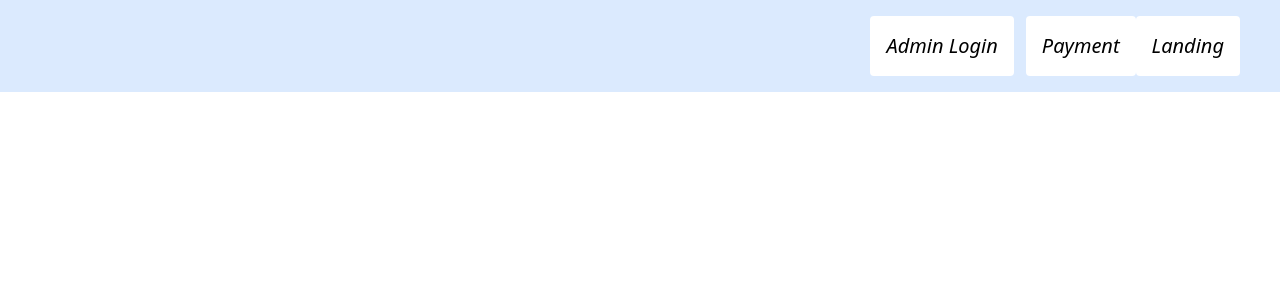
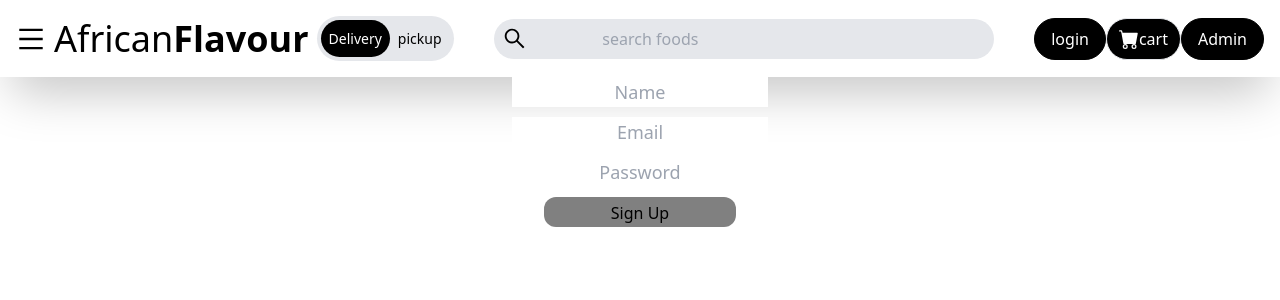
Before and after one commit to tsopsericado/food-buy-app, a React (Create React App) app: page /register in a window 1280 px wide. Shown: the top 300 px of the page. Built offline with nearby package versions, Linux system fonts and the light colour scheme; a web font is replaced by a local one.

Commit message:
some changes made

```diff
--- a/src/App.js
+++ b/src/App.js
@@ -11,6 +11,8 @@ import Admins from "./pages/Admins";
 import Checkout from "./pages/Checkout";
 import { Cartcontext } from "./context/Context";
 import Cart from "./pages/cart/Cart";
+import SigninSignup from "./components/organism/SignInSignup/SigninSignup";
+import Navbar from "./components/Navbar";
 
 const App = () => {
   const [formData, setFormData] = useState();
@@ -18,19 +20,14 @@ const App = () => {
   return (
     <Cartcontext.Provider value={{ formData, setFormData }}>
       <div className="">
+        <Navbar />
+
         {/* <Router> */}
-        <div>
+        {/* <div>
           <ul className="bg-blue-100 flex-row-reverse px-10 py-4 flex space-x-3">
             <li className="py-4 px-4 text-xl italic bg-white rounded">
               <a href="/">Landing</a>
             </li>
-            {/* <li className="py-4 px-4 text-xl italic">
-                <a href="/fooddetails/id">FoodDetails</a>
-              </li>
-              <li className="py-4 px-4 text-xl italic">
-                <a href="/userinfos">UserInfos</a>
-              </li> */}
-
             <li className="py-4 px-4 text-xl italic bg-white rounded">
               <a href="/payment">Payment</a>
             </li>
@@ -38,13 +35,15 @@ const App = () => {
               <a href="/adminlogin">Admin Login</a>
             </li>
           </ul>
-        </div>
+        </div> */}
         <Routes>
-          <Route index element={<Landing />} />
+          {/* <Route index element={<HomePage />} /> */}
+          <Route path="/" element={<Landing />} />
           <Route path="/fooddetails/:id" element={<FoodDetails />} />
           <Route path="/userinfos" element={<UserInfos />} />
           <Route path="/cart" element={<Cart />} />
           <Route path="/payment" element={<Payment />} />
+          <Route path="/register" element={<SigninSignup />} />
           {/* <Route path="/paypal" element={<Paypal />} /> */}
           <Route path="/adminlogin" element={<AdminLogin />} />
           <Route path="/admins" element={<Admins />} />
--- a/src/components/Food.jsx
+++ b/src/components/Food.jsx
@@ -43,7 +43,7 @@ function Food() {
   return (
     <div className="max-w-[1640px] m-auto px-4 py-12">
       <h1 className="text-orange-600 font-bold text-4xl text-center">
-        Top Rated Foods
+        Top Menu
       </h1>
 
       {/* {Filter Row} */}
@@ -103,11 +103,11 @@ function Food() {
                 <p>
                   Price:
                   <span className="bg-orange-500 text-white p-1 rounded-full">
-                    {item.price}
+                    Fcfa. {item.price}
                   </span>
                 </p>
                 <button
-                  type="button"
+                  // type="button"
                   onClick={() => dispatch({ type: "ADD", payload: item })}
                   // onClick={() => navigate(`/fooddetails/${item.id}`)}
                   className="bg-blue-300 text-white px-2 p-1 rounded-full"
--- a/src/components/Hero.jsx
+++ b/src/components/Hero.jsx
@@ -1,4 +1,4 @@
-import React from 'react'
+import React from "react";
 
 function Hero() {
   return (
@@ -23,4 +23,4 @@ function Hero() {
   );
 }
 
-export default Hero
+export default Hero;
--- a/src/components/Navbar.jsx
+++ b/src/components/Navbar.jsx
@@ -20,14 +20,29 @@ function Navbar() {
     navigate("/cart");
   };
 
+  const login = () => {
+    navigate("/register");
+  };
+
+  const admin = () => {
+    navigate("/adminlogin");
+  };
+
+  const handlelannding = () => {
+    navigate("/");
+  };
+
   return (
-    <div className="max-w-[1640px] mx-auto flex justify-between items-center p-4">
+    <div className="max-w-[1640px] mx-auto flex justify-between items-center p-4 shadow-2xl">
       {/* {Left side} */}
       <div className="flex items-center">
         <div onClick={() => setNav(!nav)} className="cursor-pointer">
           <AiOutlineMenu size={30} />
         </div>
-        <h1 className="text-2xl sm:text-3xl lg:text-4xl px-2">
+        <h1
+          onClick={handlelannding}
+          className="text-2xl sm:text-3xl lg:text-4xl px-2 cursor-pointer"
+        >
           African<span className="font-bold">Flavour</span>
         </h1>
         <div className=" lg:flex items-center bg-gray-200 rounded-full p-1 text-[14px]">
@@ -48,12 +63,26 @@ function Navbar() {
       </div>
 
       {/* {cart button}  */}
+      <div className="flex ">
+        <button
+          onClick={login}
+          className="px-4 py-2 bg-black text-white rounded-full "
+        >
+          login
+        </button>
         <a
           href="/cart"
           className="border px-3 py-2 bg-black text-white hidden md:flex items-center mr:0 rounded-full"
         >
           <BsFillCartFill onClick={handleClick} size={20} /> cart
         </a>
+        <button
+          onClick={admin}
+          className="px-4 py-2 bg-black text-white rounded-full "
+        >
+          Admin
+        </button>
+      </div>
 
       {/* {mobile Menu} */}
       {/* {overlay} */}
--- /dev/null
+++ b/src/components/molecule/Footer/Footer.jsx
@@ -0,0 +1,64 @@
+import React from "react";
+
+import { useNavigate } from "react-router-dom";
+
+const Footer = () => {
+  const navigate = useNavigate();
+
+  const handleclick = () => {
+    navigate("/login");
+  };
+
+  return (
+    <div>
+      <div className="flex justify-around h-[60px] shadow-2xl items-center px-8">
+        <div>
+          <a href="/" className=" text-[25px] font-bold">
+            LOGO
+          </a>
+        </div>
+        <div className="flex justify-between gap-10  ">
+          <ul className="text-[17px] font-bold flex flex-row gap-8">
+            <a
+              href="/"
+              className="hover:underline hover:text-black hover:text-bold"
+            >
+              Home
+            </a>
+            <a
+              href="/about"
+              className="hover:underline hover:text-black hover:text-bold"
+            >
+              About us
+            </a>
+            <a
+              href="/our program"
+              className="hover:underline hover:text-black hover:text-bold"
+            >
+              Our Program
+            </a>
+            <a
+              href="/contact"
+              className="hover:underline hover:text-black hover:text-bold"
+            >
+              contact us
+            </a>
+          </ul>
+          <div className="flex flex-row gap-4">
+            <button
+              className="hover:bg-black hover:text-white"
+              onClick={handleclick}
+            >
+              Login
+            </button>
+            <button className="hover:bg-black hover:text-white">
+              Free Demo
+            </button>
+          </div>
+        </div>
+      </div>
+    </div>
+  );
+};
+
+export default Footer;
--- /dev/null
+++ b/src/components/organism/SignInSignup/SignInSignUp.css
@@ -0,0 +1,31 @@
+* {
+  text-align: center;
+}
+.containermain {
+  margin-top: 100px;
+}
+.input_space {
+  margin-bottom: 10px;
+}
+.inputfield {
+  height: 30px;
+  width: 20%;
+  font-size: 18px;
+}
+.actionbtn {
+  height: 30px;
+  width: 15%;
+  background-color: grey;
+  border: none;
+}
+.logout {
+  margin-right: 5px;
+  color: white;
+  font-weight: 400;
+}
+.delete {
+  margin-right: 5px;
+  color: white;
+  background-color: rgb(19, 103, 142);
+  font-weight: 400;
+}
--- /dev/null
+++ b/src/components/organism/SignInSignup/SigninSignup.jsx
@@ -0,0 +1,109 @@
+import React, { useEffect, useRef, useState } from "react";
+// import "./SignInSignUp.css";
+import "./SignInSignUp.css";
+import Landing from "../../../pages/Landing";
+
+const SigninSignup = () => {
+  const name = useRef();
+  const email = useRef();
+  const password = useRef();
+  const [showHome, setShowHome] = useState(false);
+  const [show, setShow] = useState(false);
+  const localSignUp = localStorage.getItem("signUp");
+  const localEmail = localStorage.getItem("email");
+  const localPassword = localStorage.getItem("password");
+  const localName = localStorage.getItem("name");
+  useEffect(() => {
+    if (localSignUp) {
+      setShowHome(true);
+    }
+    if (localEmail) {
+      setShow(true);
+    }
+  });
+  const handleClick = () => {
+    if (name.current.value && email.current.value && password.current.value) {
+      localStorage.setItem("name", name.current.value);
+      localStorage.setItem("email", email.current.value);
+      localStorage.setItem("password", password.current.value);
+      localStorage.setItem("signUp", email.current.value);
+      alert("Account created successfully!!");
+      window.location.reload();
+    }
+  };
+
+  const handleSignIn = () => {
+    if (
+      email.current.value === localEmail &&
+      password.current.value === localPassword
+    ) {
+      localStorage.setItem("signUp", email.current.value);
+      window.location.reload();
+    } else {
+      alert("Please Enter valid Credential");
+    }
+  };
+
+  return (
+    <div>
+      {showHome ? (
+        <Landing />
+      ) : show ? (
+        <div className="containermain">
+          <h1>Hello {localName}</h1>
+          <div className="input_space">
+            <input
+              placeholder="Email"
+              type="text"
+              ref={email}
+              className="inputfield"
+            />
+          </div>
+          <div className="input_space">
+            <input
+              placeholder="Password"
+              type="password"
+              ref={password}
+              className="inputfield"
+            />
+          </div>
+          <button onClick={handleSignIn} className="actionbtn">
+            Sign In
+          </button>
+        </div>
+      ) : (
+        <div className="container">
+          <div className="input_space">
+            <input
+              placeholder="Name"
+              type="text"
+              ref={name}
+              className="inputfield"
+            />
+          </div>
+          <div className="input_space">
+            <input
+              placeholder="Email"
+              type="text"
+              ref={email}
+              className="inputfield"
+            />
+          </div>
+          <div className="input_space">
+            <input
+              placeholder="Password"
+              type="password"
+              ref={password}
+              className="inputfield"
+            />
+          </div>
+          <button onClick={handleClick} className="actionbtn">
+            Sign Up
+          </button>
+        </div>
+      )}
+    </div>
+  );
+};
+
+export default SigninSignup;
--- a/src/pages/Admins.jsx
+++ b/src/pages/Admins.jsx
@@ -76,7 +76,7 @@ export default function Admins() {
   return (
     <div className="p-4">
       <form
-        className=" px-4 py-4 w-[35%] mx-auto bg-slate-50 border border-black"
+        className=" px-4 py-4 w-[35%] mx-auto bg-slate-50 border border-black mt-[50px] rounded"
         onSubmit={handleFormSubmit}
       >
         <div className="pb-5">
@@ -180,7 +180,7 @@ export default function Admins() {
 
         <button
           type="submit"
-          className="border font-bold  bg-orange-300 py-1.5 px-20 my-5 focus:outline-none focus:border-teal-500"
+          className="border bg-gray-600 text-white hover:bg-white hover:text-black font-bold py-2 px-8 rounded-full my-5 focus:outline-none focus:border-teal-500"
         >
           Upload Item
         </button>
--- a/src/pages/Checkout.jsx
+++ b/src/pages/Checkout.jsx
@@ -1,6 +1,15 @@
 import React from 'react'
+import { Cartcontext } from '../context/Context';
 
 export default function Checkout() {
+
+  const cartContext = React.useContext(Cartcontext    );
+
+  const handleSubmit = async () => {
+    await cartContext.checkout();
+  };
+
+
   return (
     <div>
      <h1>Thanks for your succesful purchase</h1>
--- a/src/pages/Landing.jsx
+++ b/src/pages/Landing.jsx
@@ -1,15 +1,11 @@
 import React from "react";
-import Navbar from "../components/Navbar";
 import Hero from "../components/Hero";
 import HeadlineCards from "../components/HeadlineCards";
 import Food from "../components/Food";
 
 export default function Landing() {
   return (
-    <div
-      className="h-screen w-screen bg-[../public/assets/images/images(3).jpeg]"
-    >
-      <Navbar />
+    <div className="h-screen w-screen bg-[../public/assets/images/images(3).jpeg]">
       <Hero />
       <HeadlineCards />
       <Food />
```
Also changed, not shown: src/pages/AdminLogin.jsx (+13 -11 lines), src/pages/Homepage/homepage.jsx (added, +39 -0 lines), src/images/download.jpeg (added). Lines whose indentation alone changed are shown as unchanged.
